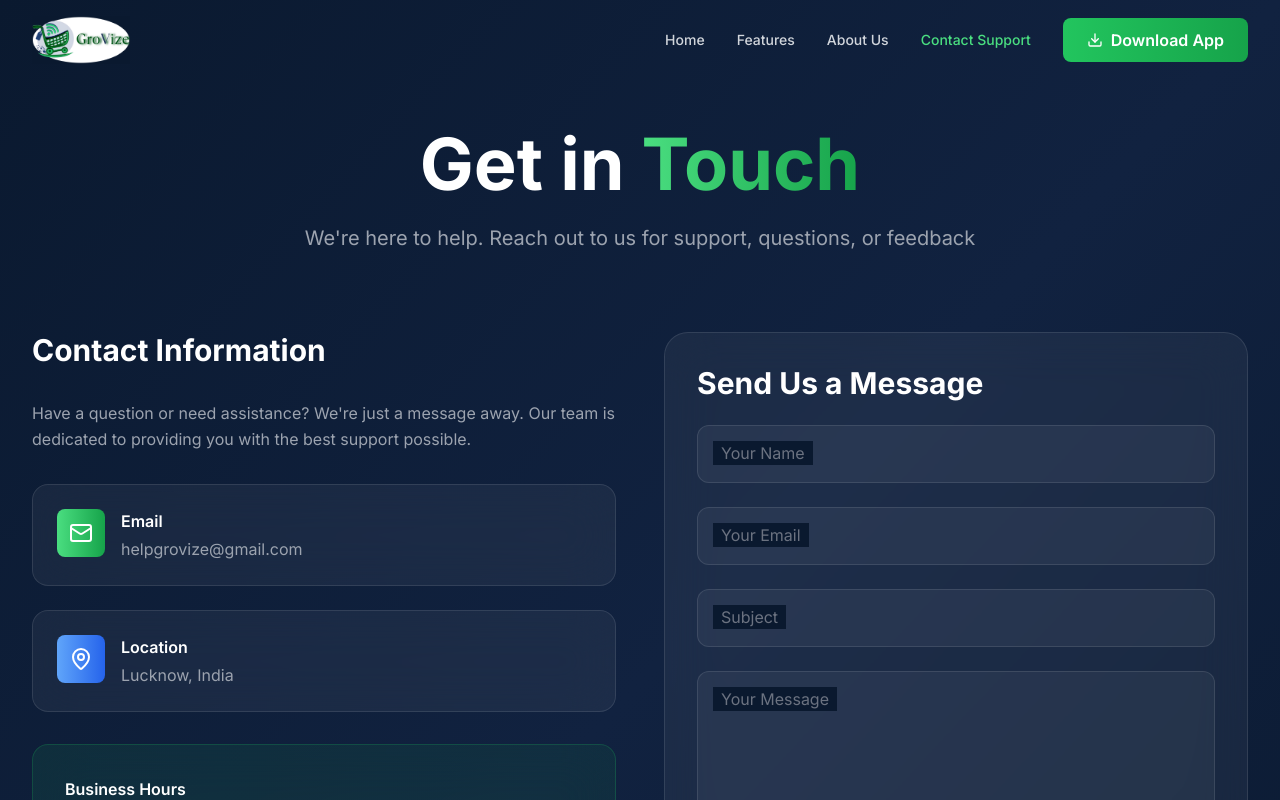
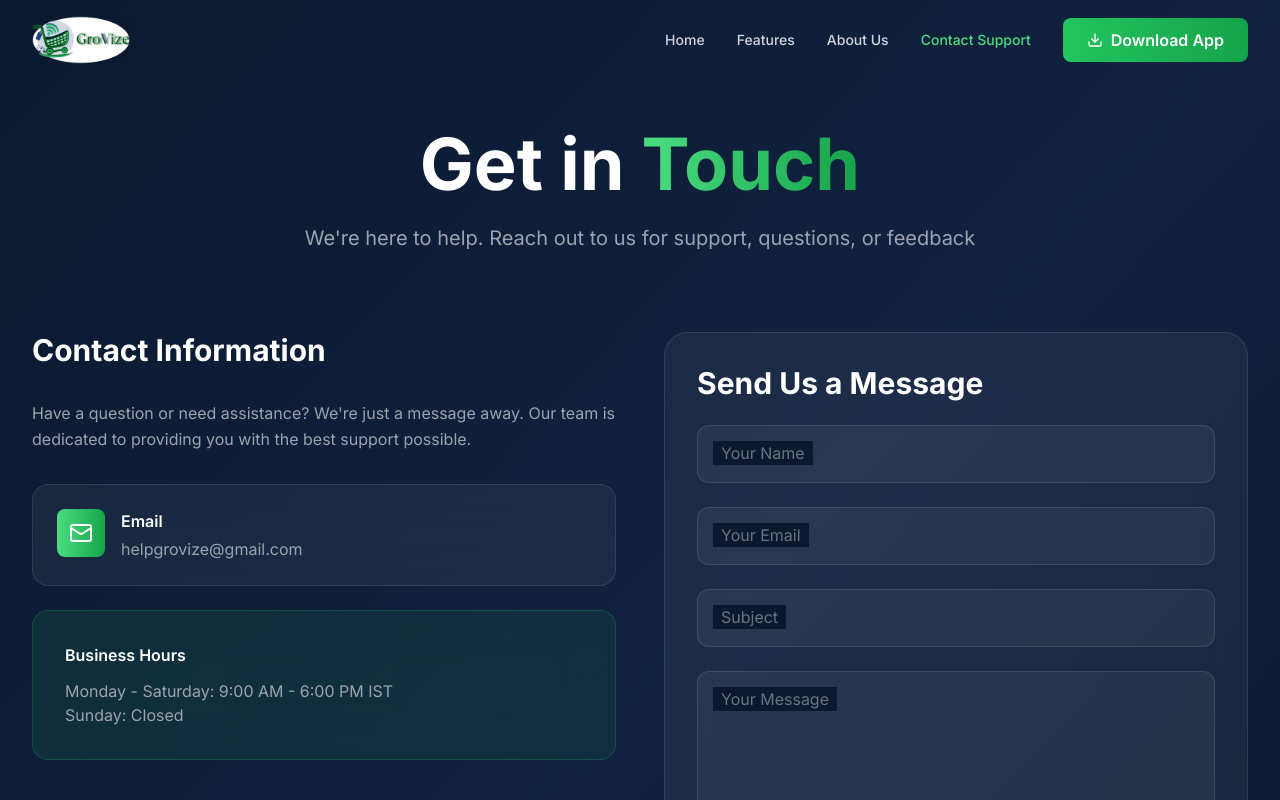
Before and after one commit to mishrayash01/GroVize-Website, a React (Vite) app: page /contact in a window 1280 px wide. Shown: the top 800 px of the page. Built offline with nearby package versions, Linux system fonts and the light colour scheme.

Commit message:
Fix Contact page structure

```diff
--- a/src/react-app/pages/Contact.tsx
+++ b/src/react-app/pages/Contact.tsx
@@ -1,8 +1,8 @@
 import { useState } from 'react';
-import Navbar from '@/react-app/components/Navbar';
-import Footer from '@/react-app/components/Footer';
-import ScrollReveal from '@/react-app/components/ScrollReveal';
-import { Mail, MapPin, Send } from 'lucide-react';
+import Navbar from '../components/Navbar';
+import Footer from '../components/Footer';
+import ScrollReveal from '../components/ScrollReveal';
+import { Mail, Send } from 'lucide-react';
 
 export default function Contact() {
   const [formData, setFormData] = useState({
@@ -47,6 +47,7 @@
       {/* Contact Section */}
       <div className="max-w-7xl mx-auto px-4 sm:px-6 lg:px-8 pb-20">
         <div className="grid grid-cols-1 lg:grid-cols-2 gap-12">
+
           {/* Contact Info */}
           <ScrollReveal>
             <div className="space-y-8">
@@ -58,6 +59,7 @@
               </div>
 
               <div className="space-y-6">
+                {/* Email Box */}
                 <div className="bg-white/5 backdrop-blur-xl rounded-2xl p-6 border border-white/10 hover:bg-white/10 transition-all duration-300 group">
                   <div className="flex items-start space-x-4">
                     <div className="w-12 h-12 bg-gradient-to-r from-green-400 to-green-600 rounded-lg flex items-center justify-center flex-shrink-0 group-hover:scale-110 transition-transform duration-300">
@@ -72,25 +74,14 @@
                   </div>
                 </div>
 
-                <div className="bg-white/5 backdrop-blur-xl rounded-2xl p-6 border border-white/10 hover:bg-white/10 transition-all duration-300 group">
-                  <div className="flex items-start space-x-4">
-                    <div className="w-12 h-12 bg-gradient-to-r from-blue-400 to-blue-600 rounded-lg flex items-center justify-center flex-shrink-0 group-hover:scale-110 transition-transform duration-300">
-                      <MapPin className="w-6 h-6 text-white" />
-                    </div>
-                    <div>
-                      <h3 className="text-white font-semibold mb-1">Location</h3>
-                      <p className="text-gray-400">Lucknow, India</p>
-                    </div>
-                  </div>
+                {/* Business Hours Box */}
+                <div className="bg-gradient-to-r from-green-500/10 to-green-600/10 backdrop-blur-xl rounded-2xl p-8 border border-green-500/20">
+                  <h3 className="text-white font-semibold mb-3">Business Hours</h3>
+                  <p className="text-gray-400">
+                    Monday - Saturday: 9:00 AM - 6:00 PM IST<br />
+                    Sunday: Closed
+                  </p>
                 </div>
-              </div>
-
-              <div className="bg-gradient-to-r from-green-500/10 to-green-600/10 backdrop-blur-xl rounded-2xl p-8 border border-green-500/20">
-                <h3 className="text-white font-semibold mb-3">Business Hours</h3>
-                <p className="text-gray-400">
-                  Monday - Saturday: 9:00 AM - 6:00 PM IST<br />
-                  Sunday: Closed
-                </p>
               </div>
             </div>
           </ScrollReveal>
```
